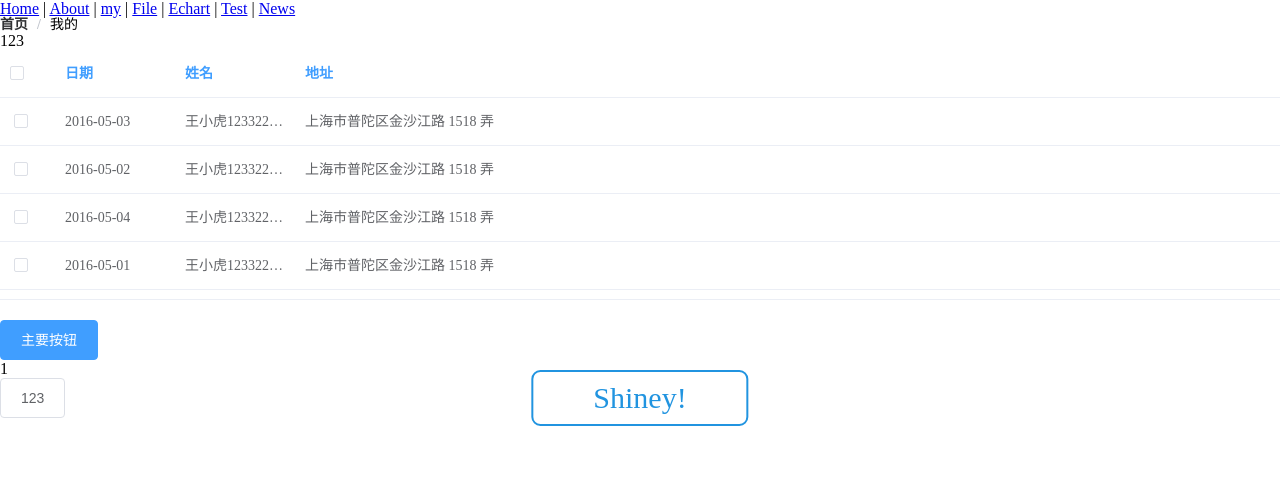
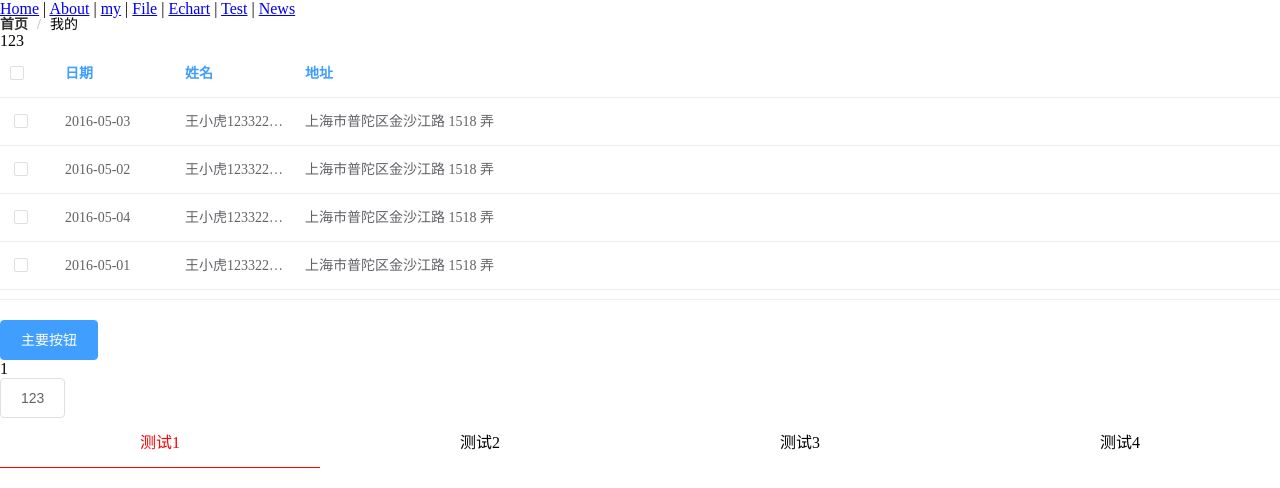
Before and after one commit to xia19961115/test, a Vue app: page /#/my in a window 1280 px wide. Shown: the top 488 px of the page. Built offline with nearby package versions, Linux system fonts and the light colour scheme.

Commit message:
代码提交

```diff
--- /dev/null
+++ b/src/components/bar.vue
@@ -0,0 +1,67 @@
+/**
+    tab滚动bar组件
+ */
+<template>
+    <div class="bar">
+        <div class="bar-title"
+        :class="active===index? 'active': '' "
+        :style="`width:calc(100% / ${list.length})`"
+        @click="handleClick"
+        :data-item="index"
+        v-for="(item,index) in list"
+        :key="index">
+            {{item}}
+        </div>
+        <div class="bar-line"
+        :style="`
+        width:calc(100% / ${list.length});
+        transform: translate(${active===0 ? 0 : 100*active}%);`"
+        ></div>
+    </div>
+</template>
+<script>
+export default {
+    name:'Bar',
+    data() {
+        return {
+            active:0,
+            list:['测试1','测试2','测试3','测试4']
+        }
+    },
+    methods:{
+       handleClick(e) {
+           console.log(e.currentTarget.dataset);
+        if( Number(e.currentTarget.dataset.item) === this.active ) return
+        this.active = Number(e.currentTarget.dataset.item)
+        console.log(this.active);
+       }
+    }
+}
+</script>
+<style lang="scss" scoped>
+.bar{
+    box-sizing: border-box;
+    width: 100%;
+    height: 50px;
+    position: relative;
+    display: flex;
+    align-items: center;
+    &-title{
+        height: 50px;
+        text-align: center;
+        line-height: 50px;
+    }
+    .active{
+        transition: 1s all;
+        color: red;
+    }
+    &-line{
+       position: absolute;
+       height: 1px;
+       bottom: 0;
+       left: 0;
+       background-color: red;
+       transition: all 1s;
+    }
+}
+</style>
--- a/src/views/My.vue
+++ b/src/views/My.vue
@@ -38,7 +38,8 @@
     <el-button type="primary" @click="handleClick(123,2)">主要按钮</el-button>
     <p @click="handleEvent($event)">{{num}}</p>
     <el-button @click="EventClick">123</el-button>
-    <Btn2 />
+    <!-- <Btn2 /> -->
+    <Bar />
     <div>
       <router-view />
     </div>
@@ -47,9 +48,10 @@
 </template>
 <script>
 import {throttle} from '@/common/utils'
-import Btn2 from '@/components/btn2.vue'
+// import Btn2 from '@/components/btn2.vue'
+import Bar from '@/components/bar.vue'
   export default {
-    components:{Btn2},
+    components:{ Bar},
     data() {
       return {
         tableData: [{
```
